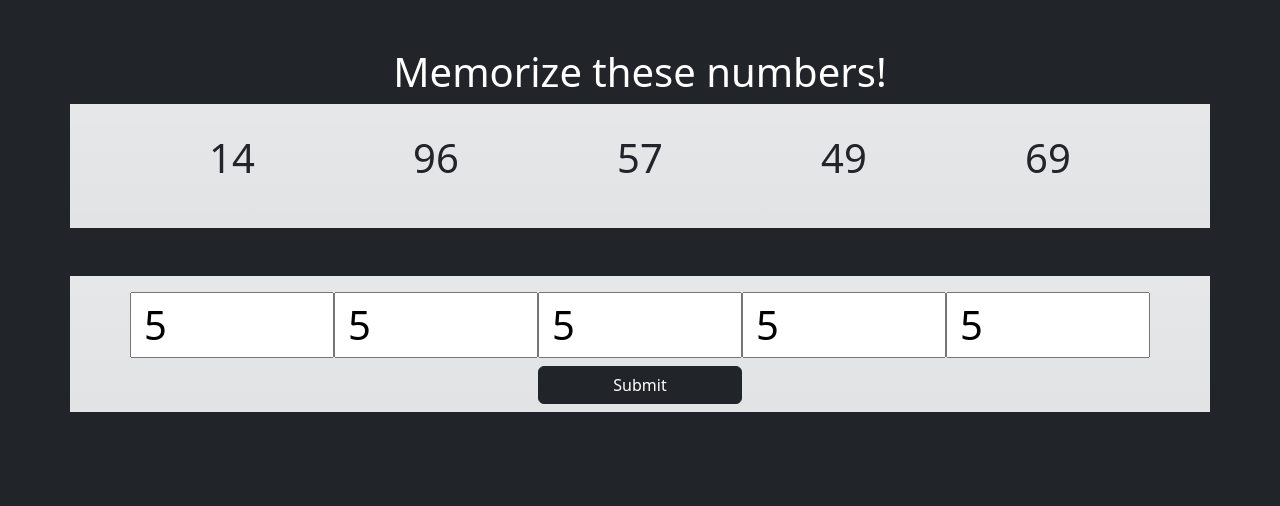
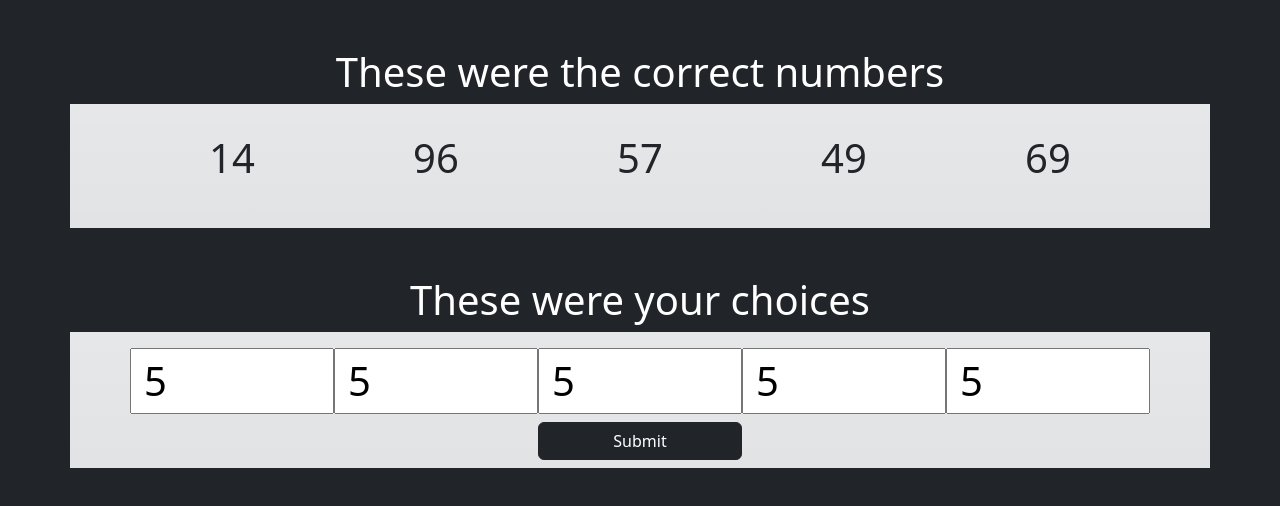
Before and after one commit to Leonardo-Mocchi/js-simon, a plain HTML site: page index.html in a window 1280 px wide. Both pictures are taken after typing "5", "5", "5", "5", "5" into the empty fields and a click on the button "Submit". Drawn offline with nearby package versions, Linux system fonts and the light colour scheme.

Commit message:
mionr fixes

```diff
--- a/index.html
+++ b/index.html
@@ -20,7 +20,7 @@
 <body class="bg-dark">
     <section class="m-5">
         <div id="display_timeout">
-            <h1 class="text-bg-dark text-center">Memorize these numbers!</h1>
+            <h1 id="memorize" class="text-bg-dark text-center">Memorize these numbers!</h1>
 
             <div class="container bg-secondary-subtle bg-gradient">
 
@@ -33,6 +33,7 @@
 
     <section class="m-5">
         <div id="input_timeout">
+            <h1 id="guideline" class="text-bg-dark text-center">Insert as many numbers as you remember in any order</h1>
             <div class="container bg-secondary-subtle bg-gradient">
                 <form id="user_input" action=""
                     class="row row-cols-1 row-cols-sm-5 text-center pt-3 fs-1 mx-5 justify-content-center">
--- a/main.js
+++ b/main.js
@@ -1,17 +1,13 @@
 /* Descrizione:
-Visualizzare in pagina 5 numeri casuali. Da lì parte un timer di 30 secondi. Dopo 30 secondi i numeri scompaiono e appaiono invece 5 input in cui l'utente deve inserire i numeri che ha visto precedentemente, nell'ordine che preferisce.
-Dopo che sono stati inseriti i 5 numeri, il software dice quanti e quali dei numeri da indovinare sono stati individuati.
-NOTA:
-non è importante l'ordine con cui l'utente inserisce i numeri, basta che ne indovini il più possibile.
-BONUS:
-Inseriamo la validazione: se l'utente mette due numeri uguali o inserisce cose diverse da numeri lo blocchiamo in qualche modo.
-Se l’utente ha inserito qualcosa di non valido, segnaliamolo visivamente nel form.
-Consigli del giorno:
-Pensate prima in italiano, in inglese o nella lingua che preferite.
-Dividete in piccoli problemi la consegna.
-Individuate gli elementi di cui avete bisogno per realizzare il programma.
-Immaginate la logica come fosse uno snack: "Dati 2 array di numeri, indica quali e quanti numeri ci sono in comune tra i due array" */
+Visualizzare in pagina 5 numeri casuali.
+Da lì parte un timer di 30 secondi.
+Dopo 30 secondi i numeri scompaiono e appaiono invece 5 input in cui l'utente deve inserire i numeri che ha visto precedentemente, nell'ordine che preferisce.
+Dopo che sono stati inseriti i 5 numeri, il software dice quanti e quali dei numeri da indovinare sono stati individuati. */
 
+const guideline = document.getElementById("guideline")
+const memorize = document.getElementById("memorize")
+
+id = "memorize"
 
 // funzione che genera 5 numeri diversi (1-99)
 let randNums = rand5NumGen1to99();
@@ -120,8 +116,6 @@ let correctNums = []
 const singleInputs = userInputs.children
 const submitBtn = document.getElementById("submit_guess")
 
-
-
 function pushValues() {
     for (let i = 0; i < 5; i++) {
         userNumsPick.push(Number(singleInputs[i].value))
@@ -151,6 +145,8 @@ submitBtn.addEventListener("click", function (event) {
 
     verify(userNumsPick, randNums)
 
+    memorize.innerText = "These were the correct numbers"
+    guideline.innerText = "These were your choices"
     numsOn_inputOn()
 
     for (let i = 0; i < 5; i++) {
```
